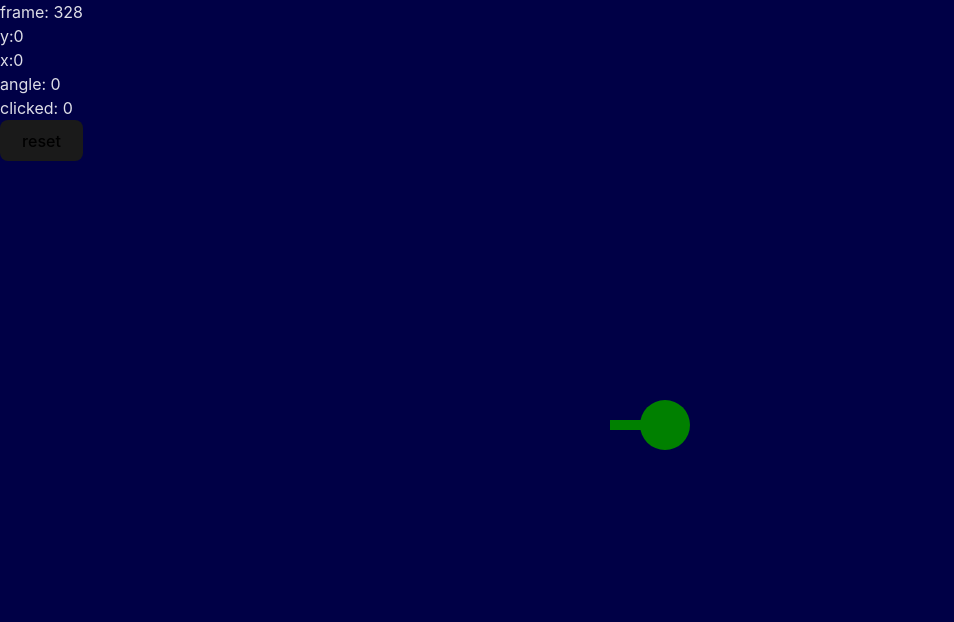
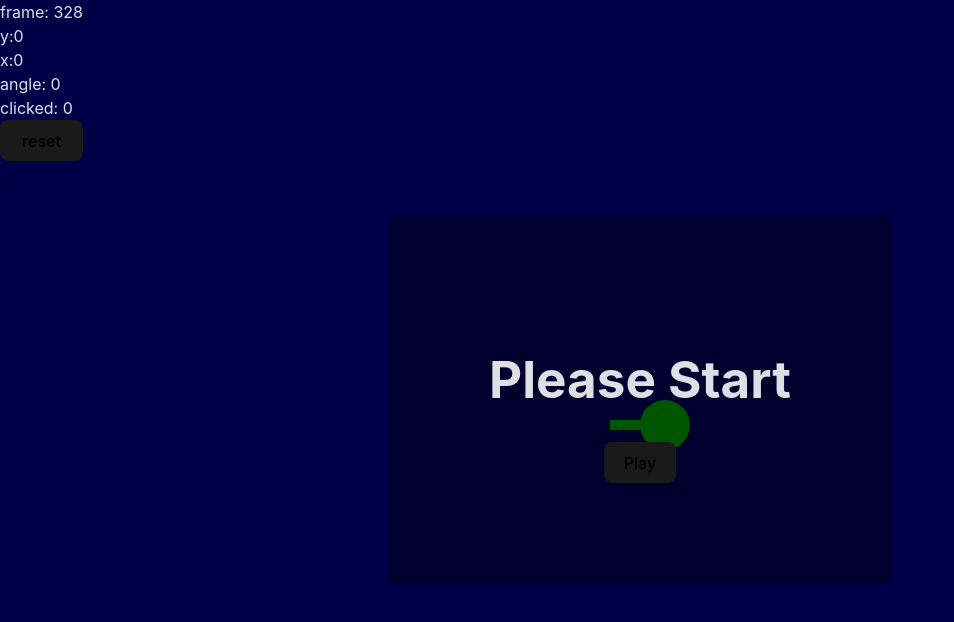
Before and after one commit to cocosmos/zombie-game, a React (Vite) app: page / in a window 1280 px wide. Shown: the top 622 px of the page, without its empty margins (0-954 px from the left). Built offline with nearby package versions, Linux system fonts and the light colour scheme.

Commit message:
✅ Game over !

```diff
--- a/src/Class/GameEngine.ts
+++ b/src/Class/GameEngine.ts
@@ -8,7 +8,7 @@ import { AnimateCallback, GameLoop } from "./GameLoop";
 import { Bullet } from "./Object/Bullet";
 import { Character } from "./Object/Character";
 import { Enemy } from "./Object/Enemy";
-import { Keys } from "../types/CommunType";
+import { Keys, Status } from "../types/CommunType";
 export class GameEngine {
   gameLoop: GameLoop;
   updateCallback: AnimateCallback;
@@ -18,7 +18,7 @@ export class GameEngine {
   touchedEnemies: Enemy[] = [];
   bullets: Bullet[] = [];
   character: Character = new Character();
-  status: "Start" | "Play" | "Win" | "Over" = "Start";
+  status: Status = "Start";
 
   constructor() {
     this.gameLoop = new GameLoop(this.update.bind(this));
@@ -138,6 +138,14 @@ export class GameEngine {
     });
     if (this.character.out === true) {
       this.status = "Over";
+    } else {
+      if (this.status === "Play") {
+        const allDead = this.enemies.every((e) => e.out === true);
+
+        if (allDead) {
+          this.status = "Win";
+        }
+      }
     }
   }
 
--- a/src/components/GameOver.tsx
+++ b/src/components/GameOver.tsx
@@ -1,9 +1,40 @@
-const GameOver = () => {
+import { gameEngine } from "../Class/GameEngine";
+import { FunctionComponent } from "react";
+import { Status } from "../types/CommunType";
+
+type GameOverProps = {
+  status: Status;
+};
+
+const GameOver: FunctionComponent<GameOverProps> = ({ status }) => {
+  const information = informations.find((info) => info.status === status);
+  if (status === "Play") return null;
   return (
-    <div>
-      <h1>You lose</h1>
+    <div className="game__status">
+      <h1>{information?.title}</h1>
+      <button onClick={() => gameEngine.domEvent.init()}>
+        {information?.button}
+      </button>
     </div>
   );
 };
 
+const informations = [
+  {
+    status: "Start",
+    title: "Please Start",
+    button: "Play",
+  },
+  {
+    status: "Over",
+    title: "Game Over !",
+    button: "Play again",
+  },
+  {
+    status: "Win",
+    title: "You win !!!",
+    button: "Play again",
+  },
+];
+
 export default GameOver;
--- a/src/css/App.css
+++ b/src/css/App.css
@@ -30,3 +30,18 @@ body {
   height: 50px;
   border-radius: 50px;
 }
+
+.game__status {
+  width: 500;
+  height: 500;
+  position: absolute;
+  background-color: rgba(0, 0, 0, 0.341);
+  left: 50%;
+  top: 50%;
+  transform: translateX(-50%) translateY(-50%);
+  display: flex;
+  align-items: center;
+  justify-content: center;
+  flex-direction: column;
+  padding: 100px;
+}
--- a/src/types/CommunType.ts
+++ b/src/types/CommunType.ts
@@ -12,3 +12,5 @@ export type Keys = {
   a: boolean;
   d: boolean;
 };
+
+export type Status = "Start" | "Play" | "Win" | "Over";
```
Also changed, not shown: src/components/GameStart.tsx (deleted, +0 -9 lines), src/components/GameWin.tsx (deleted, +0 -9 lines).
